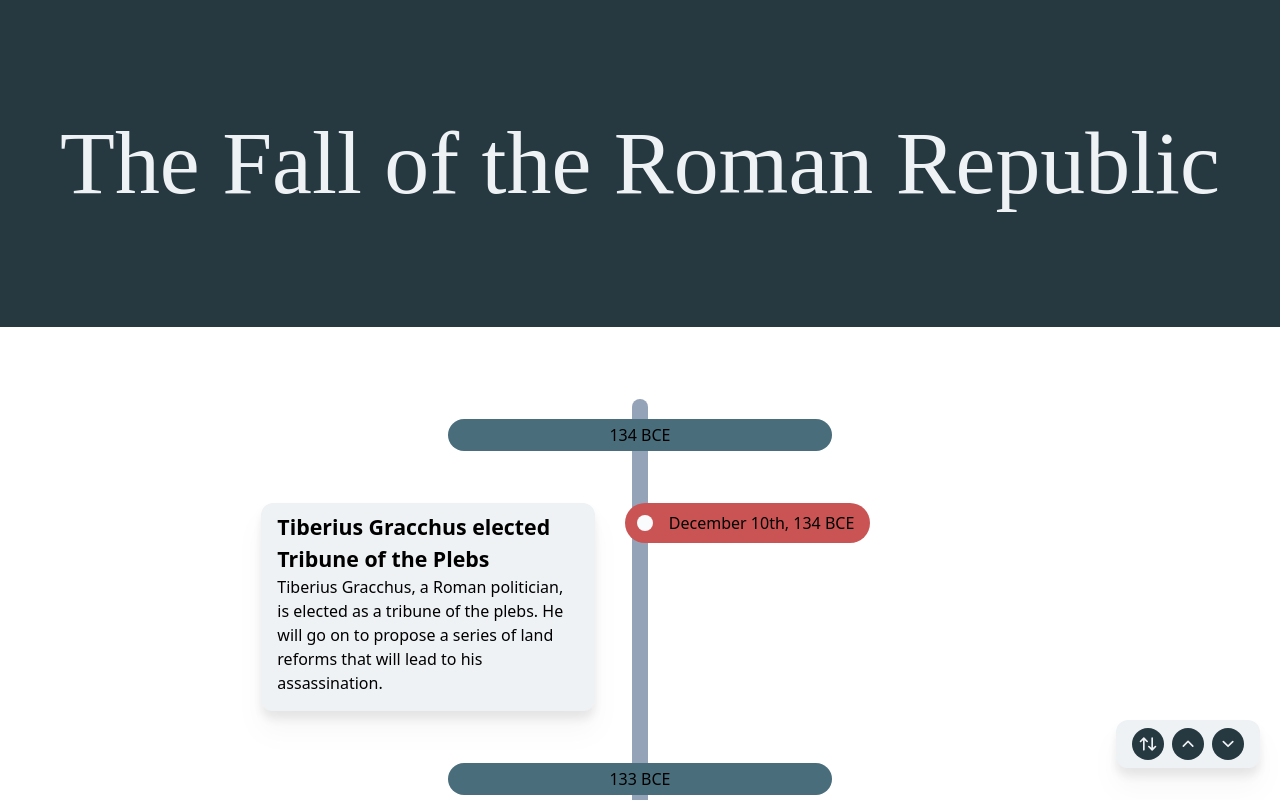
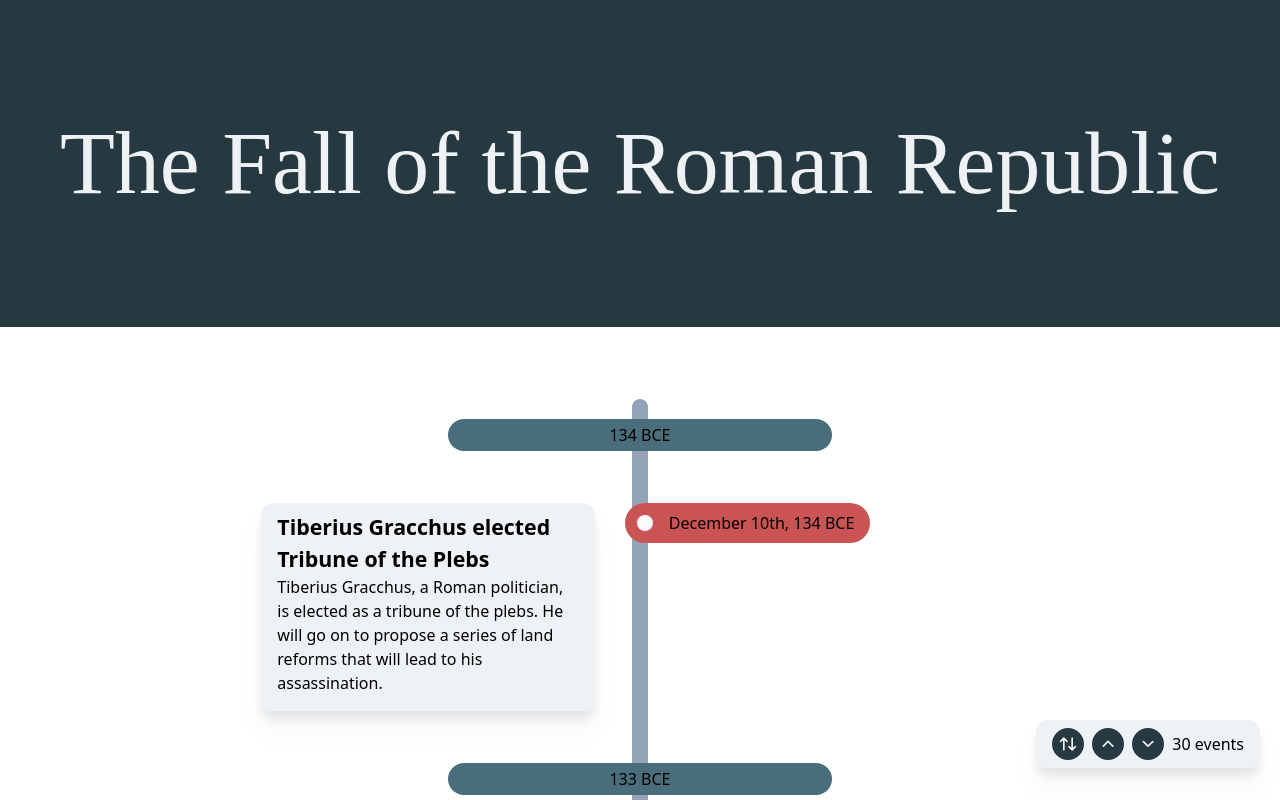
Before and after one commit to cqb13/fall-of-the-roman-republic, a Vue app: page / in a window 1280 px wide. Shown: the top 800 px of the page. Built offline with nearby package versions, Linux system fonts and the light colour scheme; a web font is replaced by a local one.

Commit message:
event count

```diff
--- a/src/App.vue
+++ b/src/App.vue
@@ -23,6 +23,8 @@ const switchColor = (currentColor: number) => {
 
 const groupedEvents = ref<YearGroup[]>([]);
 let eventIndex = 0;
+
+const eventCount = events.length;
 
 const groupEvents = () => {
   let currentYear = "";
@@ -113,7 +115,7 @@ window.addEventListener("scroll", () => {
     :class="[
       `bg-primary-800 opacity-50 h-4 fixed left-0 z-10 top-0 ${
         scrollProgress >= 99.9 ? '' : 'rounded-br-lg'
-      }`
+      }`,
     ]"
     :style="[`width: ${scrollProgress}%;`]"
   />
@@ -323,6 +325,7 @@ window.addEventListener("scroll", () => {
         />
       </svg>
     </button>
+    <p>{{ eventCount }} events</p>
   </section>
   <footer class="flex justify-between px-4 py-2 text-sm shrink-0">
     <p>The Fall of the Roman Republic | © 2024</p>
```
